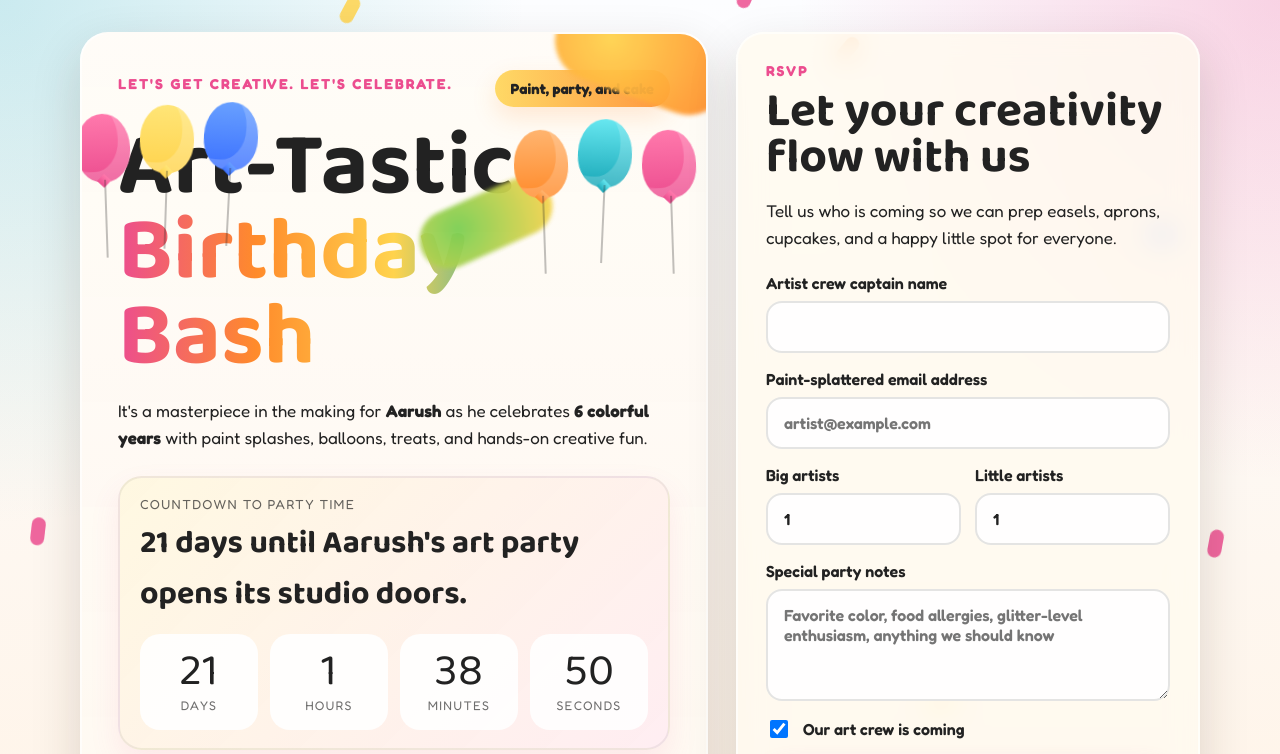
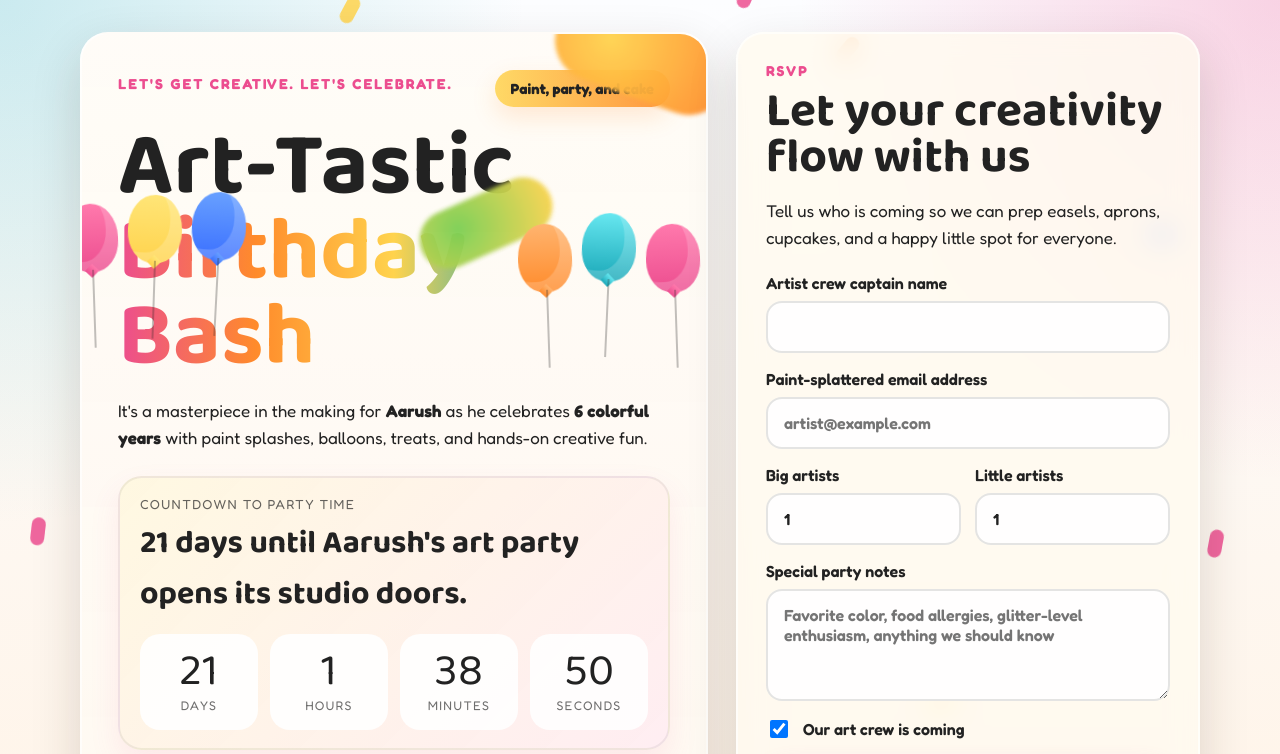
Before and after one commit to aravind2106/birthday, a website: page public/index.html in a window 1280 px wide. Shown: the top 754 px of the page. Drawn offline with Linux system fonts and the light colour scheme.

Commit message:
Reposition balloons away from headline

```diff
--- a/public/styles.css
+++ b/public/styles.css
@@ -421,13 +421,13 @@ h2 {
 }
 
 .balloon-left {
-  top: 80px;
-  left: -6px;
+  top: 170px;
+  left: -18px;
 }
 
 .balloon-right {
-  top: 96px;
-  right: 10px;
+  top: 190px;
+  right: 6px;
 }
 
 .balloon {
```
